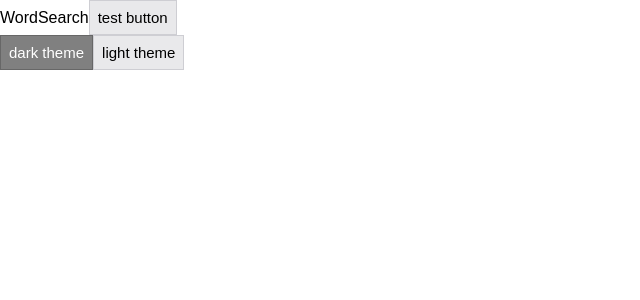
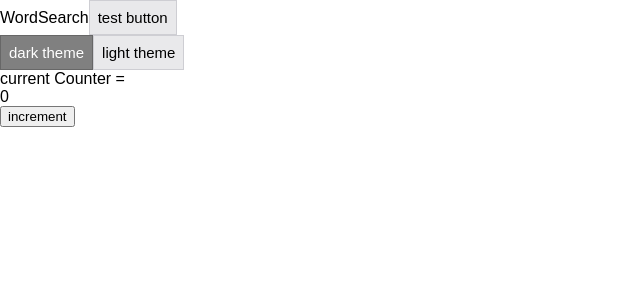
Before and after one commit to Epikem/vocabo, a React app in the folder ui/: page / in a window 1280 px wide. Shown: the top 300 px of the page, without its empty margins (0-640 px from the left). Built offline with nearby package versions, Linux system fonts and the light colour scheme; the HTML template or start-up script is replaced by a standard one.

Commit message:
add Counter to app

```diff
--- a/ui/src/App.tsx
+++ b/ui/src/App.tsx
@@ -1,6 +1,7 @@
 import * as React from 'react';
 import { BrowserRouter, Route, Switch } from 'react-router-dom';
-import { WordSearch, ThemeSelection } from './containers';
+import { ThemeSelection, WordSearch } from './containers';
+import Counter from './containers/Counter';
 import { Button } from './presentational';
 import { darkTheme, lightTheme, ThemeProvider } from './theme';
 
@@ -37,6 +38,7 @@ class App extends React.Component<{}> {
             <ThemeProvider theme={lightTheme}>
               <Button onClick={this.methods.changeTheme('light')}>light theme</Button>
             </ThemeProvider>
+            <Counter label='dsd'></Counter>
           </div>
         </BrowserRouter>
       </ThemeProvider>
```
